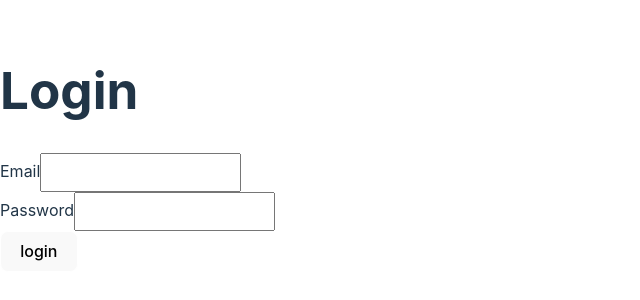
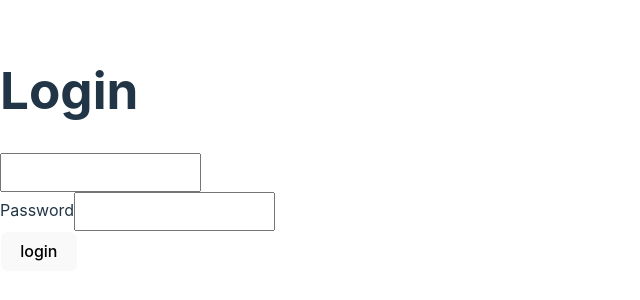
Before and after one commit to frontenddevtrainer/ml_bot, a React (Vite) app: page / in a window 1280 px wide. Shown: the part 250-550 px from the top of the page, without its empty margins (0-640 px from the left). Built offline with nearby package versions, Linux system fonts and the light colour scheme.

Commit message:
condition.

```diff
--- a/src/components/login-form/login-form.component.jsx
+++ b/src/components/login-form/login-form.component.jsx
@@ -17,7 +17,6 @@ const LoginForm = () => {
   return (
     <form onSubmit={submit}>
       <TextInput
-        label="Email"
         name="email"
         change={(value) => {
           setFormData({ ...formdata, email: value });
--- a/src/components/text-input/text-input.component.jsx
+++ b/src/components/text-input/text-input.component.jsx
@@ -1,19 +1,28 @@
-import { useState } from "react";
+import { useState, useEffect } from "react";
 import styles from "./text-input.module.css";
 
 // props = { key : value }
 const TextInput = (props) => {
-  const { label, type = "text", name, change } = props;
+  const { label = null, type = "text", name, change } = props;
   const [value, setValue] = useState("");
+
+  // useEffect(() => {
+  //   return function () {
+  //     console.log("unmount");
+  //   };
+  // }, []);
 
   const onChange = (e) => {
     setValue(e.target.value);
-    change(e.target.value)
+    change(e.target.value);
   };
 
   return (
     <div>
-      <label>{label}</label>
+      {/*
+      { label ? <label>{label}</label> : "no label"}
+       */}
+      {label && <label>{label}</label>}
       <input
         value={value}
         onChange={onChange}
```
